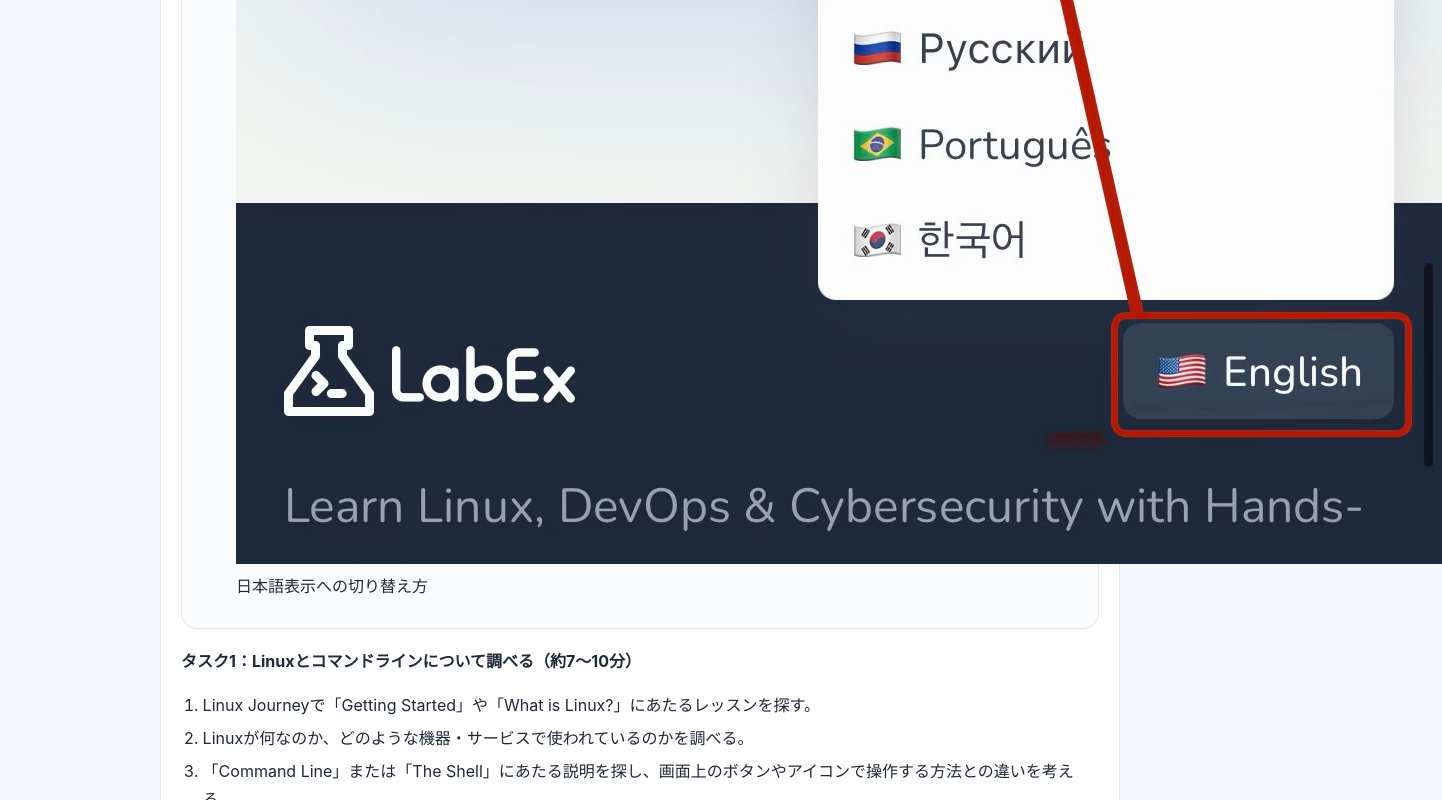
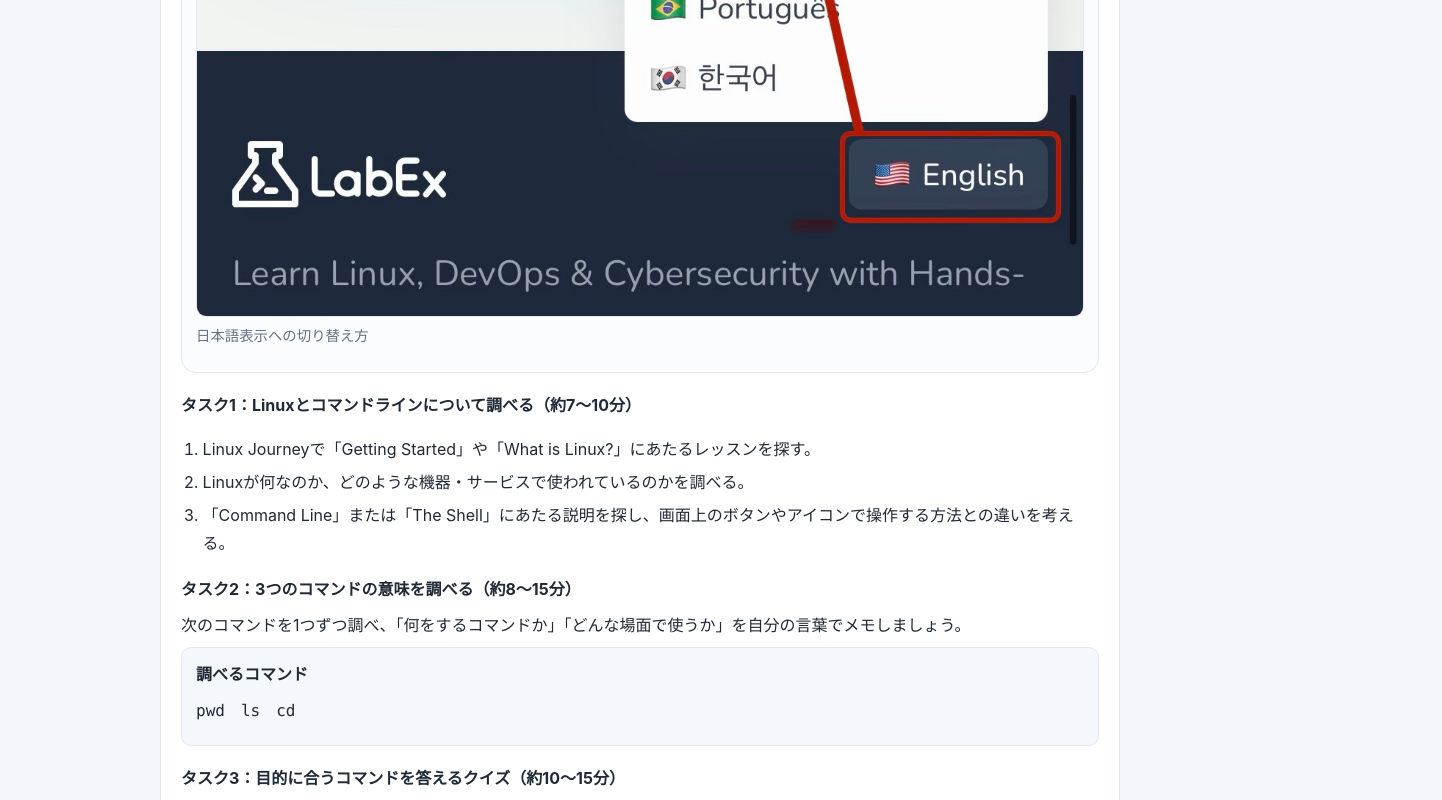
Before and after one commit to dho-99/it-learning-guide, a plain HTML site: page index.html in a window 1280 px wide. Shown: the part 4591-5391 px from the top of the page, 1442 px wide, since content can reach past the window. Drawn offline with Linux system fonts and the light colour scheme.

Commit message:
index.html を更新

```diff
--- a/index.html
+++ b/index.html
@@ -47,6 +47,9 @@ pre{white-space:pre-wrap;margin:8px 0}
 footer{text-align:center;color:var(--muted);font-size:.85rem;margin:28px 0}
 @media(max-width:650px){main{width:calc(100% - 18px);margin:10px auto 24px}header{padding:23px 19px}.agenda{grid-template-columns:1fr}.day{padding:16px}.day-head{align-items:flex-start}}
 @media print{body{background:white}main{width:100%;margin:0}header{print-color-adjust:exact;-webkit-print-color-adjust:exact}.day,.panel,.agenda-card{break-inside:avoid}a{color:#174f9f}}
+figure{margin:12px 0}
+figure img{display:block;max-width:100%;height:auto;border:1px solid var(--line);border-radius:10px}
+figcaption{margin-top:6px;font-size:.9rem;color:var(--muted)}
 </style>
 </head>
 <body>
```
